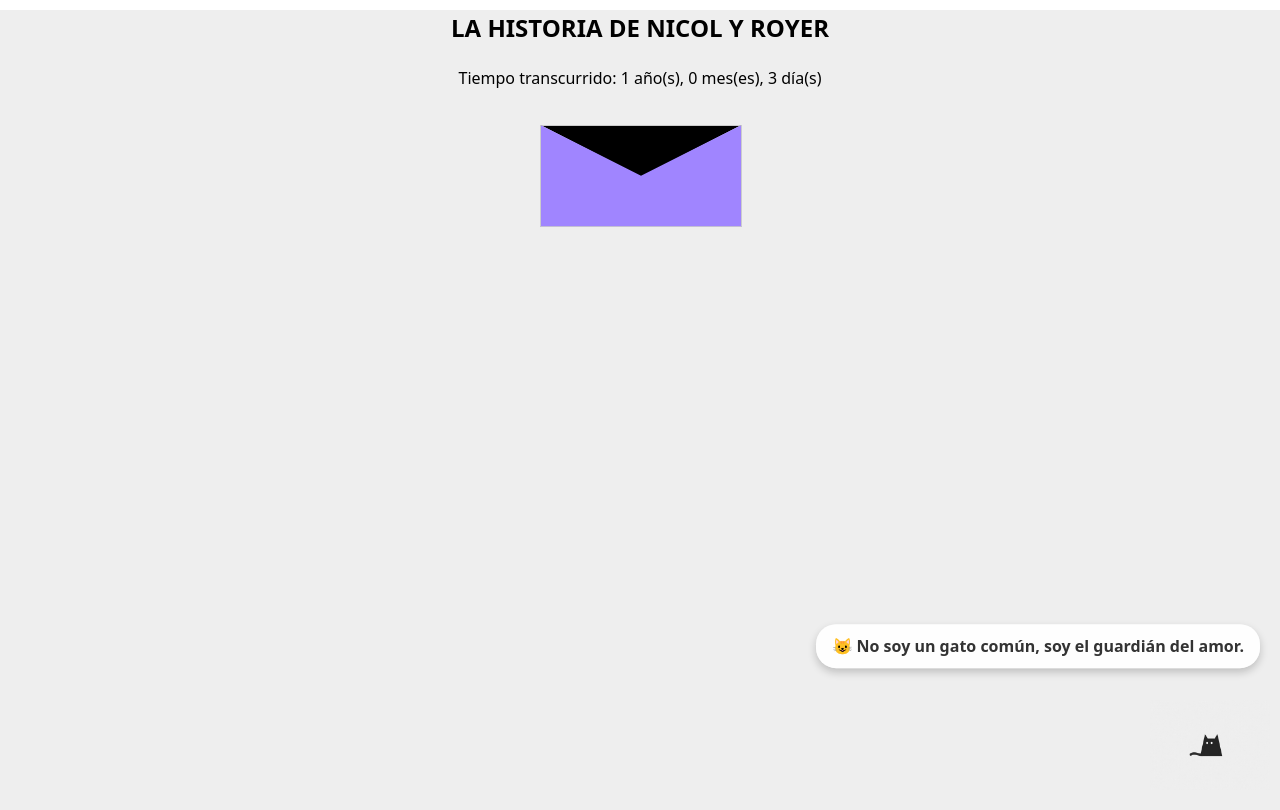
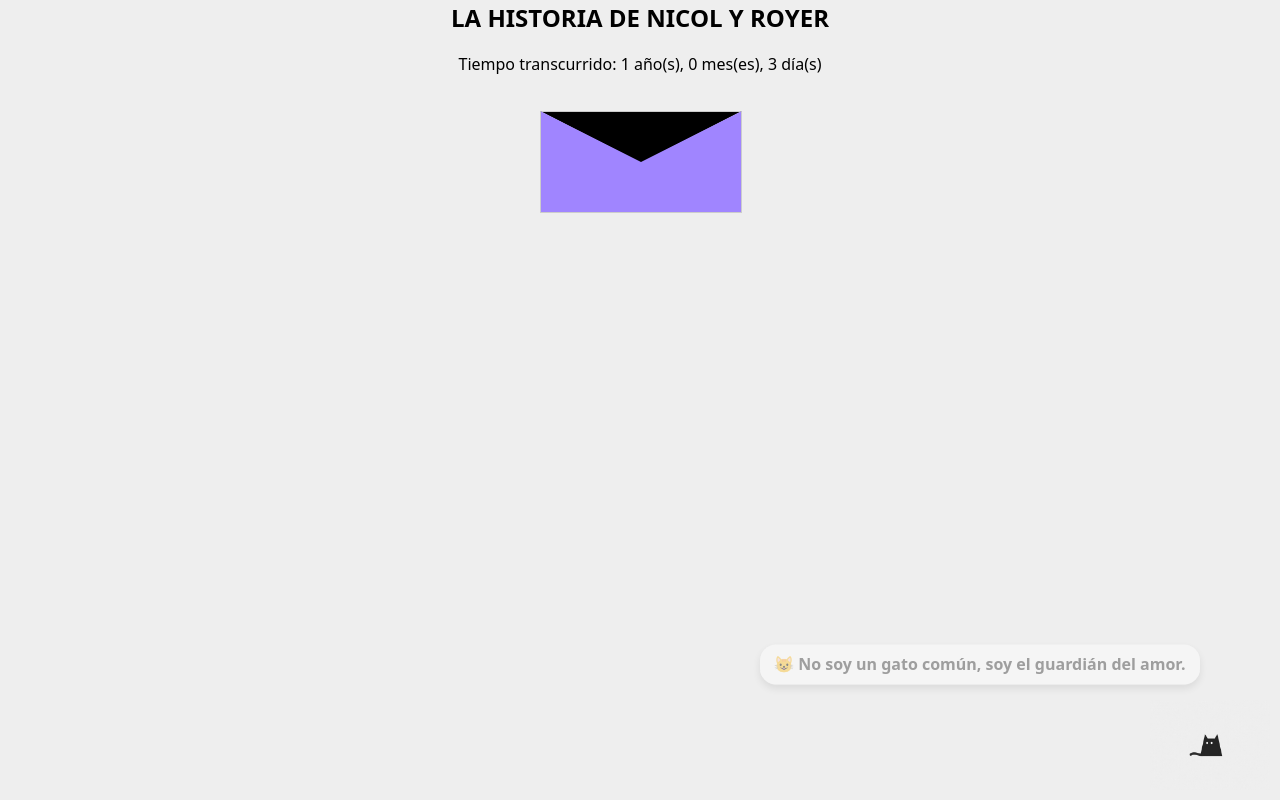
Before and after one commit to RoyerYL/CouplePage, a React (Vite) app: page / in a window 1280 px wide. Both pictures are taken after a click on the picture 1210 px from the left and 745 px from the top of the page. Built offline with nearby package versions, Linux system fonts and the light colour scheme.

Commit message:
mensage cat

```diff
--- a/src/App.css
+++ b/src/App.css
@@ -1,5 +1,6 @@
 #root {
   width: 100%;
+  height: 100%;
   text-align: center;
   margin: 0px;
 
--- a/src/components/LandingPage.jsx
+++ b/src/components/LandingPage.jsx
@@ -4,7 +4,7 @@ import EnvelopeWithLetter from './EnvelopeWithLetter';
 
 function LandingPage() {
   const [timePassed, setTimePassed] = useState('');
-  const [catMessage, setCatMessage] = useState(''); // mensaje temporal del gato
+  const [floatingMessages, setFloatingMessages] = useState([]);
 
   const catMessages = [
     "🐾 ¡Miau! Qué lindo verte por aquí.",
@@ -57,14 +57,32 @@ function LandingPage() {
     setTimePassed(`${years} año(s), ${months} mes(es), ${days} día(s)`);
   }, []);
 
-  const handleCatClick = () => {
-    // selecciona mensaje aleatorio
+  const handleCatClick = (e) => {
     const randomMsg = catMessages[Math.floor(Math.random() * catMessages.length)];
-    setCatMessage(randomMsg);
 
-    // oculta el mensaje después de 3 segundos
+    // estimar ancho del texto (10px por carácter aprox)
+    const textWidth = randomMsg.length * 10;
+    const screenWidth = window.innerWidth;
+
+    // posición base (cerca del gato)
+    let x = e.clientX - textWidth / 2 - 40;
+    const y = e.clientY - 40 - Math.random() * 60;
+
+    // asegurar que no se salga del borde izquierdo ni derecho
+    x = Math.max(20, Math.min(screenWidth - textWidth - 20, x));
+
+    const newMessage = {
+      id: Date.now(),
+      text: randomMsg,
+      x,
+      y
+    };
+
+    setFloatingMessages(prev => [...prev, newMessage]);
+
+    // eliminar mensaje después de 3s
     setTimeout(() => {
-      setCatMessage('');
+      setFloatingMessages(prev => prev.filter(msg => msg.id !== newMessage.id));
     }, 3000);
   };
 
@@ -82,8 +100,16 @@ function LandingPage() {
         onClick={handleCatClick}
       />
 
-      {/* 💬 Mensaje temporal del gato */}
-      {catMessage && <div className={styles.catMessage}>{catMessage}</div>}
+      {/* 💬 Renderiza todos los mensajes activos */}
+      {floatingMessages.map(msg => (
+        <div
+          key={msg.id}
+          className={styles.floatingMessage}
+          style={{ left: msg.x, top: msg.y }}
+        >
+          {msg.text}
+        </div>
+      ))}
     </div>
   );
 }
--- a/src/components/LandingPage.module.css
+++ b/src/components/LandingPage.module.css
@@ -1,9 +1,12 @@
 .containerLanding{
-    width: 100vw;
-    height: 100vh;
+    width: 100%;
+    height: 100%;
     align-items: center;
     background-color: #eeeeee;
     color: black;
+}
+h2{
+    margin: 0;
 }
 .catGif {
   position: fixed;
@@ -15,24 +18,36 @@
   cursor: pointer;
 }
 
-.catMessage {
+.floatingMessage {
   position: fixed;
-  bottom: 140px; /* un poco arriba del gato */
-  right: 20px;
-  background: rgba(255, 255, 255, 0.9);
+  transform: translateY(0);
+  background: rgba(255, 255, 255, 0.95);
   color: #333;
   font-weight: bold;
-  padding: 10px 16px;
-  border-radius: 20px;
+  padding: 8px 14px;
+  border-radius: 16px;
   box-shadow: 0 4px 8px rgba(0, 0, 0, 0.2);
+  animation: floatUp 3s ease forwards;
+  pointer-events: none;
+  white-space: nowrap;
   z-index: 1001;
-  animation: fadeInOut 5s ease forwards;
 }
 
-/* 🌀 Animación del mensaje */
-@keyframes fadeInOut {
-  0% { opacity: 0; transform: translateY(10px); }
-  10% { opacity: 1; transform: translateY(0); }
-  90% { opacity: 1; }
-  100% { opacity: 0; transform: translateY(10px); }
+@keyframes floatUp {
+  0% {
+    opacity: 0;
+    transform: translateY(10px);
+  }
+  10% {
+    opacity: 1;
+    transform: translateY(0);
+  }
+  90% {
+    opacity: 1;
+    transform: translateY(-40px);
+  }
+  100% {
+    opacity: 0;
+    transform: translateY(-60px);
+  }
 }
```
